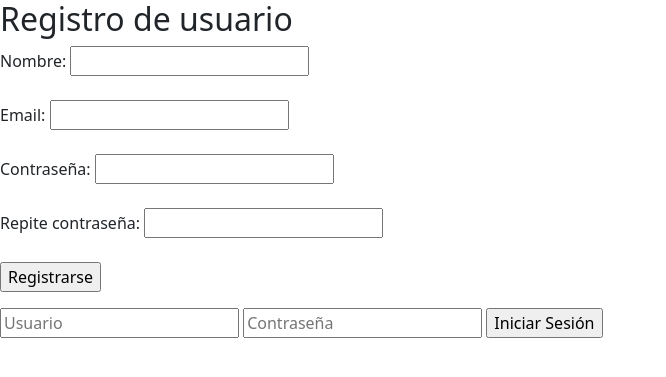
After one commit to Edgar1579/WhiteDesing, a Django app: page /login/ in a window 1280 px wide. The commit adds this page. Shown: the top 377 px of the page, without its empty margins (0-666 px from the left). Run offline with Django 4.2, Linux system fonts and the light colour scheme; some libraries are stand-ins or nearby versions.

Commit message:
implementando login

```diff
--- /dev/null
+++ b/base/templates/login.html
@@ -0,0 +1,33 @@
+{% extends 'partials/body-login.html' %}
+
+{% load  static %}
+
+
+
+{% block contenido %}
+<h2>Registro de usuario</h2>
+
+<form action="registro.php" method="post">
+
+  <label>Nombre:</label>
+  <input type="text" name="nombre"><br><br>
+
+  <label>Email:</label>
+  <input type="email" name="email"><br><br>
+
+  <label>Contraseña:</label>
+  <input type="password" name="pass1"><br><br>
+
+  <label>Repite contraseña:</label>
+  <input type="password" name="pass2"><br><br>
+
+  <input type="submit" value="Registrarse">
+
+</form>
+    <input type="text" name="usuario" placeholder="Usuario">
+    <input type="password" name="contraseña" placeholder="Contraseña">
+    <input type="submit" value="Iniciar Sesión">
+  </form>
+
+
+{% endblock contenido %}
--- a/base/templates/partials/header.html
+++ b/base/templates/partials/header.html
@@ -10,7 +10,7 @@
           <div class="collapse navbar-collapse" id="navbarSupportedContent">
             <ul class="navbar-nav me-auto mb-2 mb-lg-0">
               <li class="nav-item">
-                <a class="nav-link active" aria-current="page" href="{% url 'login' %}">Inicia sesión</a>
+                <a class="nav-link active" aria-current="page" href="{% url 'login' %}">Inicio de sesión</a>
               </li>
               <li class="nav-item">
                 <a class="nav-link" href="#">Link</a>
```
Also changed, not shown: base/templates/partials/body-login.html (renamed from base/templates/partials/login.html).
